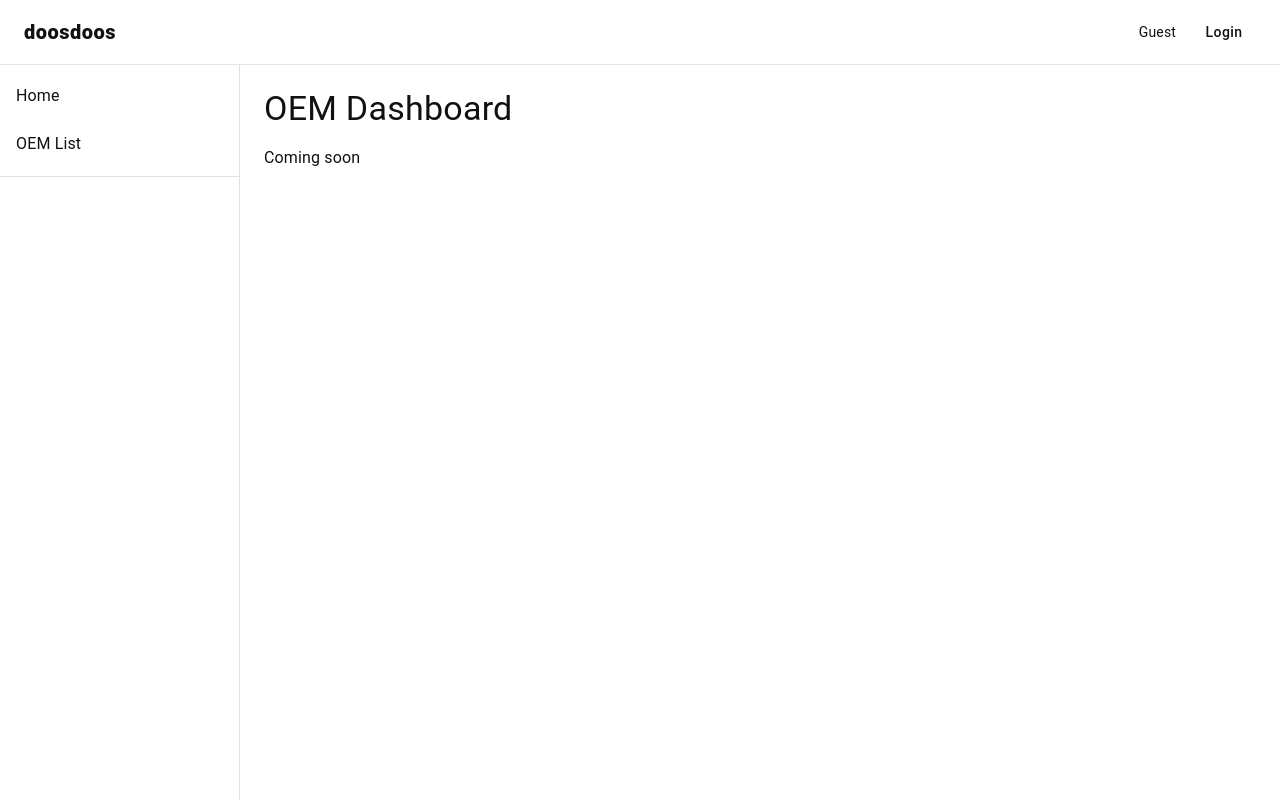
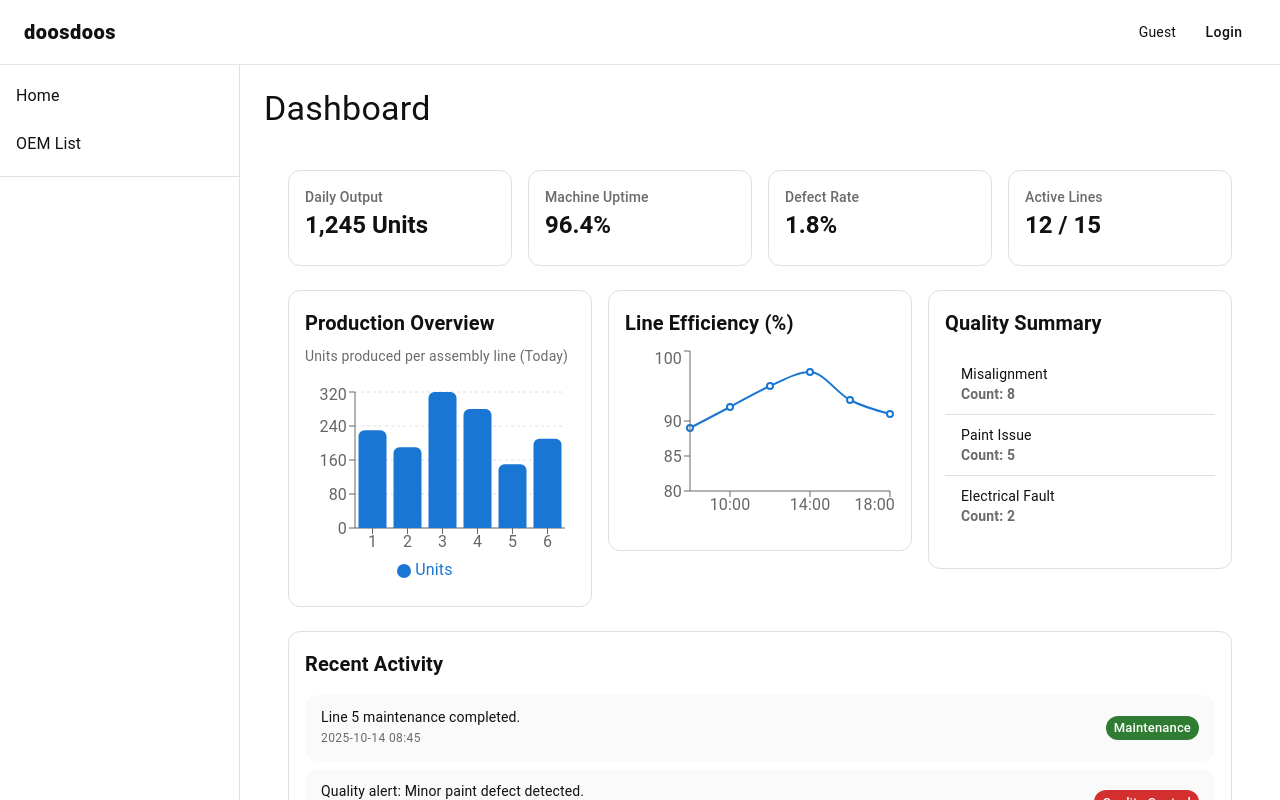
Before and after one commit to etarth/paiboondoosdoos, a Next.js app: page /oem/dashboard in a window 1280 px wide. Shown: the top 800 px of the page. Built offline with nearby package versions, Linux system fonts and the light colour scheme.

Commit message:
feat: dashboard

```diff
--- a/package.json
+++ b/package.json
@@ -15,7 +15,8 @@
     "@mui/material": "^5.18.0",
     "next": "15.5.4",
     "react": "19.1.0",
-    "react-dom": "19.1.0"
+    "react-dom": "19.1.0",
+    "recharts": "^3.2.1"
   },
   "devDependencies": {
     "@eslint/eslintrc": "^3",
@@ -23,6 +24,7 @@
     "@types/node": "^20",
     "@types/react": "^19",
     "@types/react-dom": "^19",
+    "@types/recharts": "^1.8.29",
     "eslint": "^9",
     "eslint-config-next": "15.5.4",
     "tailwindcss": "^4",
--- a/src/components/oem/DashboardContent.tsx
+++ b/src/components/oem/DashboardContent.tsx
@@ -2,14 +2,15 @@
 
 import React from "react";
 import Typography from "@mui/material/Typography";
+import Dashboard from "./dashboard/Dashboard";
 
 export default function DashboardContent() {
   return (
     <>
       <Typography variant="h4" sx={{ mb: 2 }}>
-        OEM Dashboard
+        Dashboard
       </Typography>
-      <Typography>Coming soon</Typography>
+      <Dashboard />
     </>
   );
 }
--- /dev/null
+++ b/src/components/oem/dashboard/ActivityLog.tsx
@@ -0,0 +1,103 @@
+import React from "react";
+import {
+  Card,
+  CardContent,
+  Typography,
+  List,
+  ListItem,
+  Stack,
+  Chip,
+} from "@mui/material";
+
+interface Activity {
+  message: string;
+  source: string;
+  timestamp: string;
+  color?:
+    | "default"
+    | "primary"
+    | "secondary"
+    | "success"
+    | "warning"
+    | "error"
+    | undefined;
+}
+
+// Example data with timestamps
+const logs: Activity[] = [
+  {
+    message: "Line 5 maintenance completed.",
+    source: "Maintenance",
+    color: "success",
+    timestamp: "2025-10-14 08:45",
+  },
+  {
+    message: "Quality alert: Minor paint defect detected.",
+    source: "Quality Control",
+    color: "error",
+    timestamp: "2025-10-14 09:15",
+  },
+  {
+    message: "Production target for Shift A achieved.",
+    source: "Production",
+    color: "primary",
+    timestamp: "2025-10-14 12:30",
+  },
+  {
+    message: "Inventory restocked for Part #K23.",
+    source: "Inventory",
+    color: "secondary",
+    timestamp: "2025-10-14 14:00",
+  },
+  {
+    message: "New automation software deployed on Line 3.",
+    source: "System",
+    color: "warning",
+    timestamp: "2025-10-14 16:10",
+  },
+];
+
+const ActivityLog: React.FC = () => {
+  return (
+    <Card elevation={0} sx={{ border: 1, borderColor: "grey.300", borderRadius: 3 }}>
+      <CardContent>
+        <Typography variant="h6" fontWeight="bold" gutterBottom>
+          Recent Activity
+        </Typography>
+
+        <List sx={{ display: "flex", flexDirection: "column", gap: 1 }}>
+          {logs.map((log, i) => (
+            <ListItem
+              key={i}
+              sx={{
+                bgcolor: "grey.50",
+                borderRadius: 3,
+                px: 2,
+                py: 1.5,
+                display: "flex",
+                justifyContent: "space-between",
+                alignItems: "center",
+              }}
+            >
+              <Stack spacing={0.3}>
+                <Typography variant="body2">{log.message}</Typography>
+                <Typography variant="caption" color="text.secondary">
+                  {log.timestamp}
+                </Typography>
+              </Stack>
+
+              <Chip
+                label={log.source}
+                size="small"
+                color={log.color}
+                sx={{ fontWeight: 500 }}
+              />
+            </ListItem>
+          ))}
+        </List>
+      </CardContent>
+    </Card>
+  );
+};
+
+export default ActivityLog;
--- /dev/null
+++ b/src/components/oem/dashboard/Dashboard.tsx
@@ -0,0 +1,32 @@
+import React from "react";
+import { Box, Grid } from "@mui/material";
+import TopStats from "./TopStats";
+import ProductionOverview from "./ProductionOverview";
+import EfficiencyChart from "./EfficiencyChart";
+import QualitySummary from "./QualitySummary";
+import ActivityLog from "./ActivityLog";
+
+const Dashboard: React.FC = () => {
+  return (
+    <Box display="flex" minHeight="100vh" borderRadius={2}>
+
+      <Box flex={1} p={3}>
+        <TopStats />
+        <Grid container spacing={2} mb={3}>
+          <Grid item xs={12} md={4}>
+            <ProductionOverview />
+          </Grid>
+          <Grid item xs={12} md={4}>
+            <EfficiencyChart />
+          </Grid>
+          <Grid item xs={12} md={4}>
+            <QualitySummary />
+          </Grid>
+        </Grid>
+        <ActivityLog />
+      </Box>
+    </Box>
+  );
+};
+
+export default Dashboard;
--- /dev/null
+++ b/src/components/oem/dashboard/EfficiencyChart.tsx
@@ -0,0 +1,34 @@
+import React from "react";
+import { Card, CardContent, Typography } from "@mui/material";
+import { LineChart, Line, XAxis, YAxis, Tooltip, ResponsiveContainer } from "recharts";
+
+const data = [
+  { hour: "08:00", efficiency: 89 },
+  { hour: "10:00", efficiency: 92 },
+  { hour: "12:00", efficiency: 95 },
+  { hour: "14:00", efficiency: 97 },
+  { hour: "16:00", efficiency: 93 },
+  { hour: "18:00", efficiency: 91 },
+];
+
+const EfficiencyChart: React.FC = () => {
+  return (
+    <Card elevation={0} sx={{ border: 1, borderColor: "grey.300", borderRadius: 3 }}>
+      <CardContent>
+        <Typography variant="h6" fontWeight="bold" gutterBottom>
+          Line Efficiency (%)
+        </Typography>
+        <ResponsiveContainer width="100%" height={180}>
+          <LineChart data={data}>
+            <Line type="monotone" dataKey="efficiency" stroke="#1976d2" strokeWidth={2} />
+            <XAxis dataKey="hour" />
+            <YAxis domain={[80, 100]} />
+            <Tooltip />
+          </LineChart>
+        </ResponsiveContainer>
+      </CardContent>
+    </Card>
+  );
+};
+
+export default EfficiencyChart;
--- /dev/null
+++ b/src/components/oem/dashboard/ProductionOverview.tsx
@@ -0,0 +1,50 @@
+import React from "react";
+import { Card, CardContent, Typography } from "@mui/material";
+import {
+  BarChart,
+  Bar,
+  XAxis,
+  YAxis,
+  CartesianGrid,
+  Tooltip,
+  ResponsiveContainer,
+  Legend,
+} from "recharts";
+
+// Demo data for production per line
+const data = [
+  { line: "1", units: 230 },
+  { line: "2", units: 190 },
+  { line: "3", units: 320 },
+  { line: "4", units: 280 },
+  { line: "5", units: 150 },
+  { line: "6", units: 210 },
+];
+
+const ProductionOverview: React.FC = () => {
+  return (
+    <Card elevation={0} sx={{ border: 1, borderColor: "grey.300", borderRadius: 3 }}>
+      <CardContent>
+        <Typography variant="h6" fontWeight="bold" gutterBottom>
+          Production Overview
+        </Typography>
+        <Typography variant="body2" color="text.secondary" mb={2}>
+          Units produced per assembly line (Today)
+        </Typography>
+
+        <ResponsiveContainer width="100%" height={200}>
+          <BarChart data={data} margin={{ top: 10, right: 10, left: -10, bottom: 0 }}>
+            <CartesianGrid strokeDasharray="3 3" stroke="#e0e0e0" vertical={false} />
+            <XAxis dataKey="line" />
+            <YAxis />
+            <Tooltip />
+            <Legend iconType="circle" />
+            <Bar dataKey="units" name="Units" fill="#1976d2" radius={[6, 6, 0, 0]} />
+          </BarChart>
+        </ResponsiveContainer>
+      </CardContent>
+    </Card>
+  );
+};
+
+export default ProductionOverview;
--- /dev/null
+++ b/src/components/oem/dashboard/QualitySummary.tsx
@@ -0,0 +1,36 @@
+import React from "react";
+import { Card, CardContent, Typography, List, ListItem, ListItemText, Divider } from "@mui/material";
+
+const defects = [
+  { type: "Misalignment", count: 8 },
+  { type: "Paint Issue", count: 5 },
+  { type: "Electrical Fault", count: 2 },
+];
+
+const QualitySummary: React.FC = () => {
+  return (
+    <Card elevation={0} sx={{ border: 1, borderColor: "grey.300", borderRadius: 3 }}>
+      <CardContent>
+        <Typography variant="h6" fontWeight="bold" gutterBottom>
+          Quality Summary
+        </Typography>
+        <List dense>
+          {defects.map((d, i) => (
+            <React.Fragment key={i}>
+              <ListItem>
+                <ListItemText
+                  primary={d.type}
+                  secondary={`Count: ${d.count}`}
+                  secondaryTypographyProps={{ fontWeight: "bold" }}
+                />
+              </ListItem>
+              {i < defects.length - 1 && <Divider />}
+            </React.Fragment>
+          ))}
+        </List>
+      </CardContent>
+    </Card>
+  );
+};
+
+export default QualitySummary;
--- /dev/null
+++ b/src/components/oem/dashboard/TopStats.tsx
@@ -0,0 +1,32 @@
+import React from "react";
+import { Grid, Card, CardContent, Typography } from "@mui/material";
+
+const stats = [
+  { label: "Daily Output", value: "1,245 Units" },
+  { label: "Machine Uptime", value: "96.4%" },
+  { label: "Defect Rate", value: "1.8%" },
+  { label: "Active Lines", value: "12 / 15" },
+];
+
+const TopStats: React.FC = () => {
+  return (
+    <Grid container spacing={2} mb={3}>
+      {stats.map((stat, i) => (
+        <Grid item xs={12} sm={6} md={3} key={i}>
+          <Card elevation={0} sx={{ border: 1, borderColor: "grey.300", borderRadius: 3 }}>
+            <CardContent>
+              <Typography variant="subtitle2" color="text.secondary">
+                {stat.label}
+              </Typography>
+              <Typography variant="h5" fontWeight="bold">
+                {stat.value}
+              </Typography>
+            </CardContent>
+          </Card>
+        </Grid>
+      ))}
+    </Grid>
+  );
+};
+
+export default TopStats;
```
